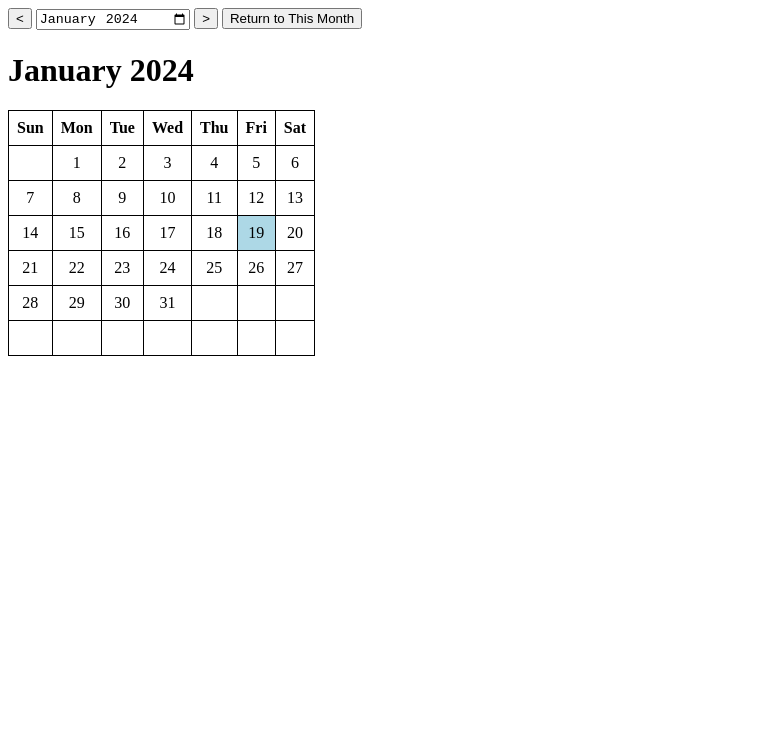
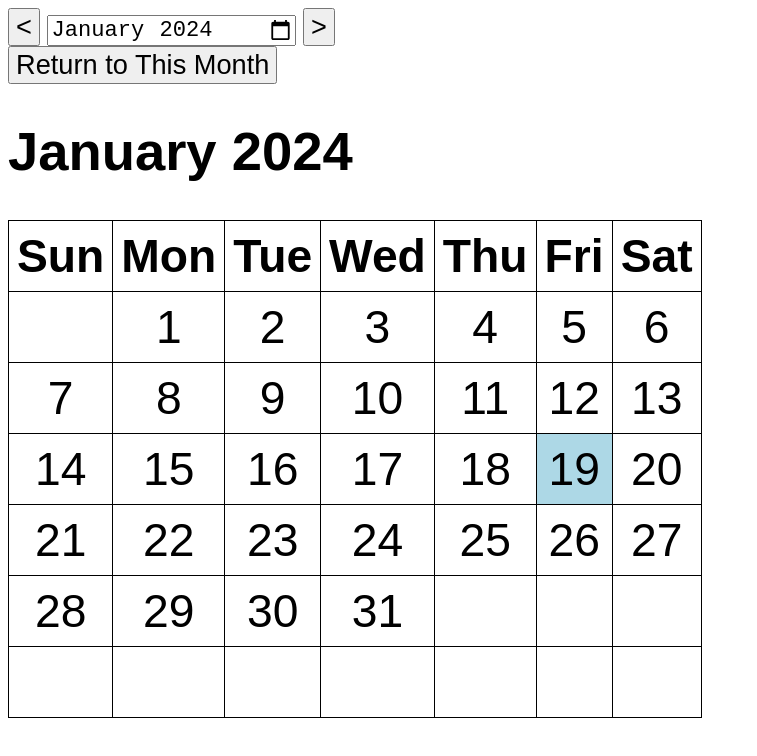
Before and after one commit to velk49/calendar, a plain HTML site: page index.html in a window 1280 px wide. Shown: the whole page, without its empty margins (0-757 px from the left). Drawn offline with Linux system fonts and the light colour scheme.

Commit message:
Update index.html

```diff
--- a/index.html
+++ b/index.html
@@ -4,6 +4,10 @@
 <head>
   <title>Simple Calendar</title>
   <style>
+    html {
+      font-size: 1.7em;
+      font-family: arial;
+    }
     table {
       border-collapse: collapse;
     }
@@ -11,6 +15,7 @@
       border: 1px solid black;
       padding: 8px;
       text-align: center;
+      font-size: 1.7em;
     }
     .current-day {
       background-color: lightblue;
@@ -18,14 +23,19 @@
     .navigation-buttons {
       margin-bottom: 10px;
     }
+    button {
+      font-size: 1em;
+    }
+    input {
+      font-size: 1em;
+    }
   </style>
 </head>
 <body>
-
 <div class="navigation-buttons">
   <button id="prev-month-btn">&lt;</button>
   <input type="month" id="month-picker" value="">
-  <button id="next-month-btn">&gt;</button>
+  <button id="next-month-btn">&gt;</button><br>
   <button id="return-to-current-btn">Return to This Month</button>
 </div>
 
```
